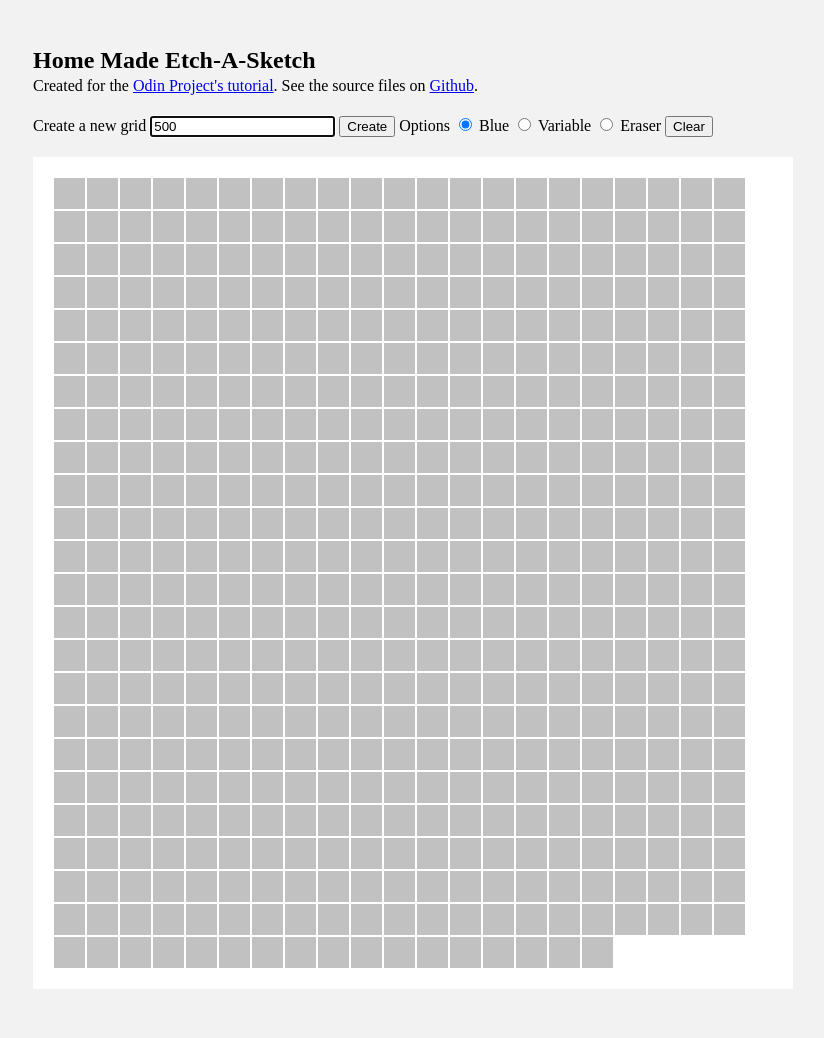
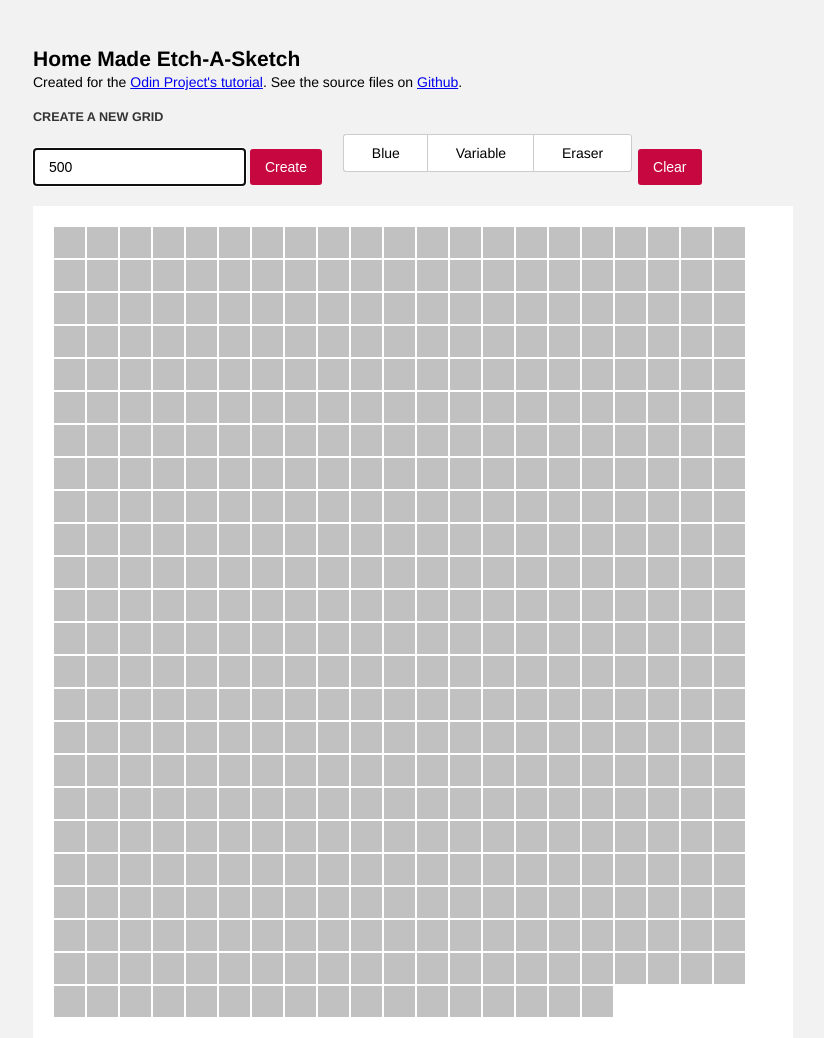
Before and after one commit to brydave/Etch-a-sketch, a website: page index.html in a window 1280 px wide. Shown: the whole page, without its empty margins (227-1051 px from the left). Drawn offline with nearby package versions, Linux system fonts and the light colour scheme.

Commit message:
adding styles to create toggle

```diff
--- a/index.html
+++ b/index.html
@@ -12,15 +12,28 @@
       <p class="intro">Created for the  <a href="http://www.theodinproject.com/web-development-101/javascript-and-jquery" target="_blank">Odin Project's tutorial</a>. See the source files on <a href="https://github.com/brydave" target="_blank">Github</a>.</p>
     </section>
     <section id="selection" class="controls">
-      <label for="gridnumber"> Create a new grid </label>
+      <div class="step one">
+      <h2> Create a new grid </h2>
         <input name="gridnumber" id="gridnumber" placeholder="Resize Grid" autofocus value="500">
         <button id="create"  onclick="createBlocksResize()"> Create </button>
+      </div>
 
-      <label> Options </label>
-        <input id="radio-blue" type="radio" name="option" value="blue" checked> Blue
-        <input id="radio-variable" type="radio" name="option" value="variable" > Variable
-        <input id="radio-surprise" type="radio" name="option" value="surprise"> Eraser
+      <div class="step two">
+      <div class="toggle-btn-grp joint-toggle">
+        <label class="toggle-btn">
+          <input id="radio-blue" type="radio" name="option" value="blue" checked>Blue
+        </label>
+
+        <label class="toggle-btn">
+          <input id="radio-variable" type="radio" name="option" value="variable" > Variable
+        </label>
+
+        <label class="toggle-btn">
+          <input id="radio-surprise" type="radio" name="option" value="surprise"> Eraser
+        </label>
+      </div>
       <button id="clear"> Clear </button>
+      </div>
     </section>
 
     <section class="grid">
--- a/scripts/scripts.js
+++ b/scripts/scripts.js
@@ -16,6 +16,16 @@ $(document).ready(function(){
   // Reset color when clear is pushed
   $('button#clear').on("click", function(){
     clearAll();
+  });
+
+  // fix the toggle selections found here: http://jsfiddle.net/davidelrizzo/DYJkG/
+  $(".toggle-btn:not('.noscript') input[type=radio]").addClass("visuallyhidden");
+  $(".toggle-btn:not('.noscript') input[type=radio]").change(function() {
+      if( $(this).attr("name") ) {
+          $(this).parent().addClass("success").siblings().removeClass("success")
+      } else {
+          $(this).parent().toggleClass("success");
+      }
   });
 
 });
--- a/styles/styles.css
+++ b/styles/styles.css
@@ -1,5 +1,7 @@
 html{
   box-sizing: border-box;
+  font-family: helvetica, sans-serif;
+  font-size: 14px;
 }
 
 *, *:before, *:after{
@@ -15,8 +17,20 @@ body {
   margin: 0 auto;
 }
 
-section{
-  margin:20px 0;
+label{
+  display: inline-block;
+  cursor:pointer;
+  padding: 10px 15px;
+  overflow: hidden;
+}
+
+section, .step {
+  margin: 20px 0;
+}
+
+.step {
+  display: inline;
+  margin-right: 20px;
 }
 
 h1 {
@@ -25,13 +39,42 @@ h1 {
   margin: 0;
 }
 
+h2 {
+  color: #333;
+  font-size: .9em;
+  text-transform: uppercase;
+}
+
 p{
   margin: 5px 0;
 }
 
+input {
+  border-radius: 3px;
+  border: 1px solid #999;
+  box-shadow: 0;
+  font-size: 1em;
+  padding: 10px 15px;
+}
+
+button {
+  border: none;
+  border-radius: 3px;
+  background: #C60740;
+  color: #FFFFFF;
+  cursor: pointer;
+  font-size: 1rem;
+  padding: 10px 15px;
+  transition: all, .4s;
+}
+
+button:hover {
+  background: #69B7BF;
+}
+
 .block {
   background: #c1c1c1;
-  border: 1px solid #FFF;
+  border: .5px solid #FFF;
   cursor: pointer;
   display: inline-block;
   float: left;
@@ -96,3 +139,66 @@ p{
 .fade-out {
   opacity: .25;
 }
+
+
+.toggle-btn-grp {
+    margin: 0 5px 0 0;
+    display: inline-block;
+}
+.toggle-btn {
+    text-align:centre;
+    margin:0 -3px;
+    padding:0;
+    color:#000;
+    background-color:#FFF;
+    border-radius:3px;
+    display:inline-block;
+    border:solid 1px #CCC;
+    cursor:pointer;
+}
+
+.toggle-btn-grp.joint-toggle .toggle-btn {
+    padding:0.7em 2em;
+    border-radius:0;
+    border-right-color:white;
+}
+.toggle-btn-grp.joint-toggle .toggle-btn:first-child {
+  border-radius: 3px 0px 0px 3px;
+}
+.toggle-btn-grp.joint-toggle .toggle-btn:last-child {
+  border-radius: 0px 3px 3px 0px;
+  border-right:solid 1px #CCC;
+}
+
+
+.toggle-btn:hover {
+  border:solid 1px #69B7BF !important;
+  background:#f1fdfe;
+}
+
+
+.toggle-btn.success {
+  background:#02737F;
+  border: 1px solid #02737F;
+  color: #FFF;
+}
+
+
+.visuallyhidden {
+    border: 0;
+    clip: rect(0 0 0 0);
+    height: 1px;
+    margin: -1px;
+    overflow: hidden;
+    padding: 0;
+    position: absolute;
+    width: 1px;
+}
+.visuallyhidden.focusable:active, .visuallyhidden.focusable:focus {
+    clip: auto;
+    height: auto;
+    margin: 0;
+    overflow: visible;
+    position: static;
+    width: auto;
+}
```
